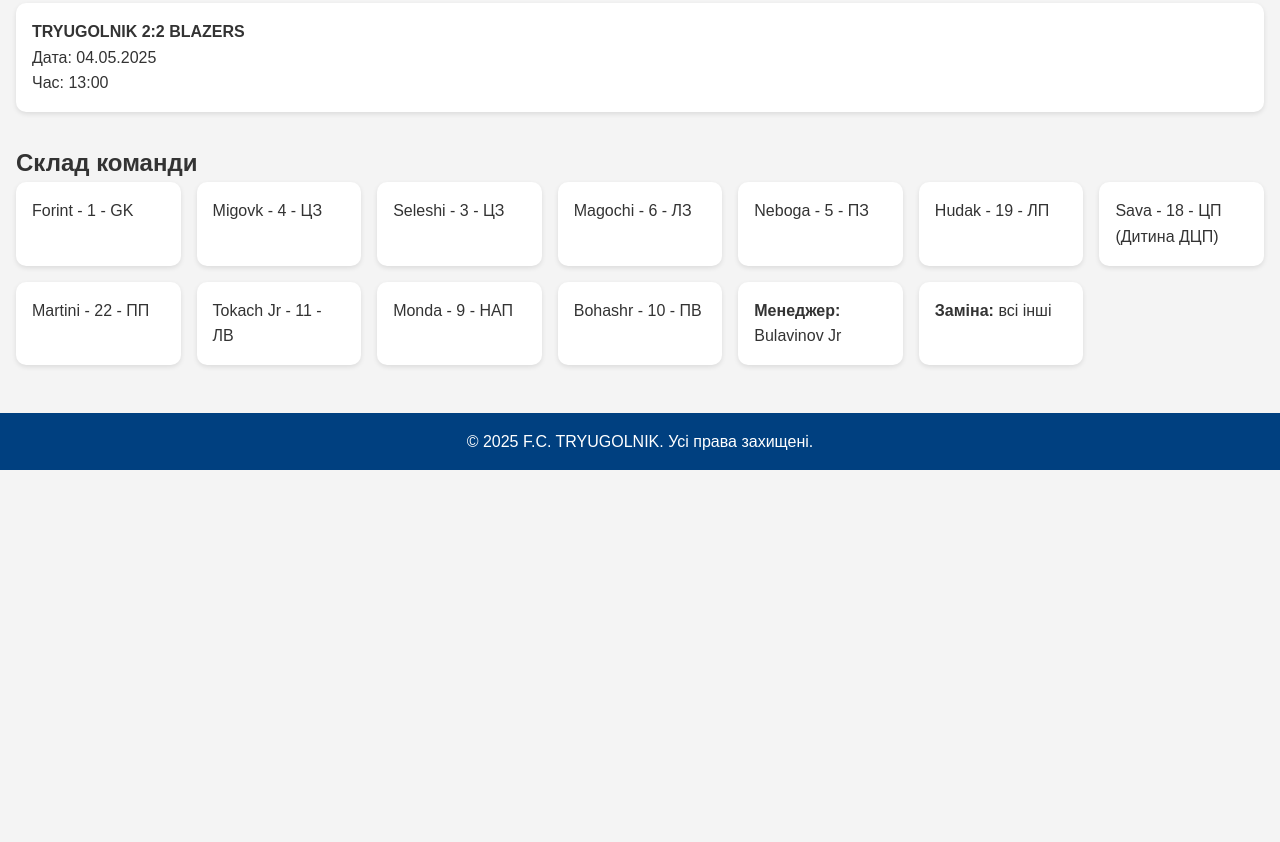
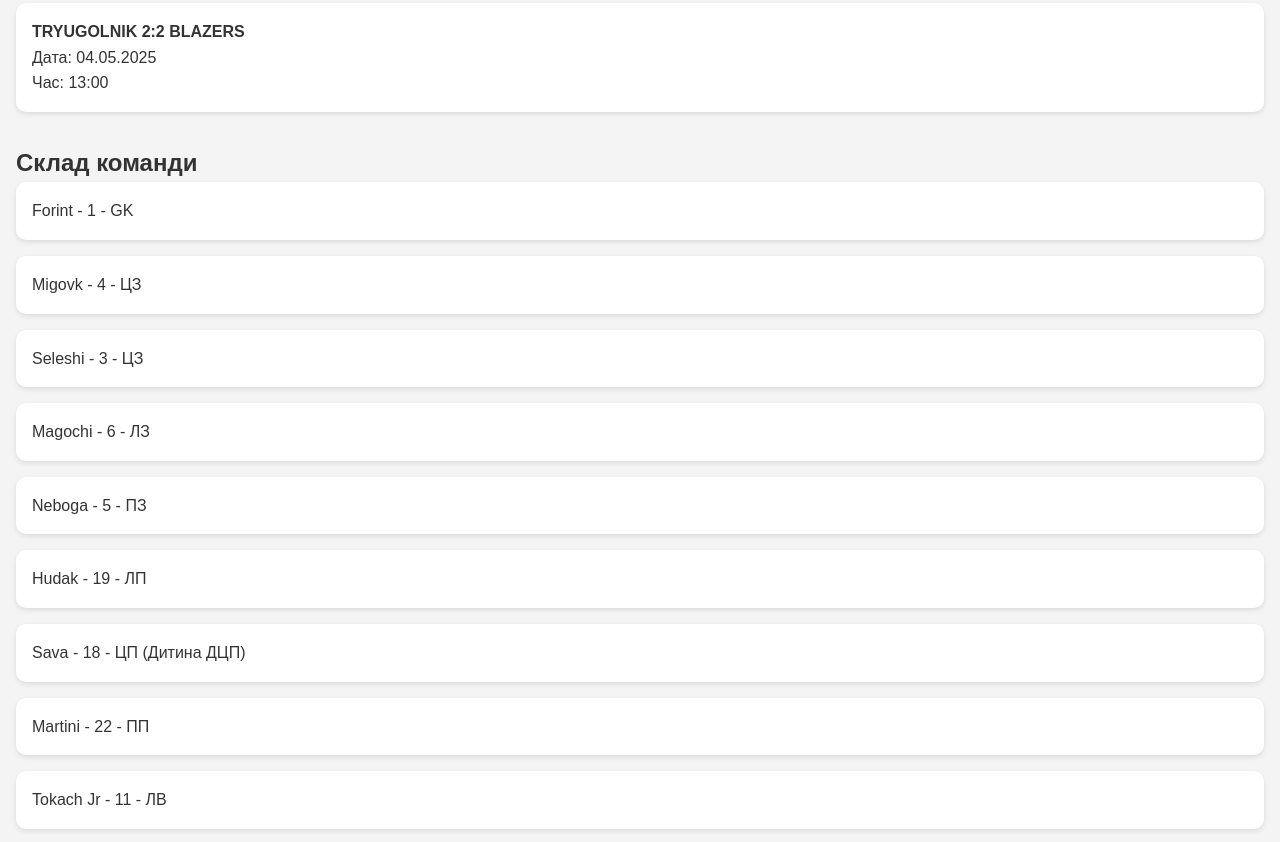
Before and after one commit to levedygg/F.C-TRYUGOLNIK, a plain HTML site: page index.html in a window 1280 px wide. Shown: the part 691-1533 px from the top of the page. Before the commit the page ends 1161 px from the top, so only its background shows below. Drawn offline with Linux system fonts and the light colour scheme.

Commit message:
index.html

```diff
--- a/index.html
+++ b/index.html
@@ -77,6 +77,12 @@
       background: #004080;
       color: white;
     }
+.players {
+  display: flex;
+  flex-direction: column;
+  gap: 1rem;
+}
+
 
     @media (max-width: 600px) {
       nav a {
```
